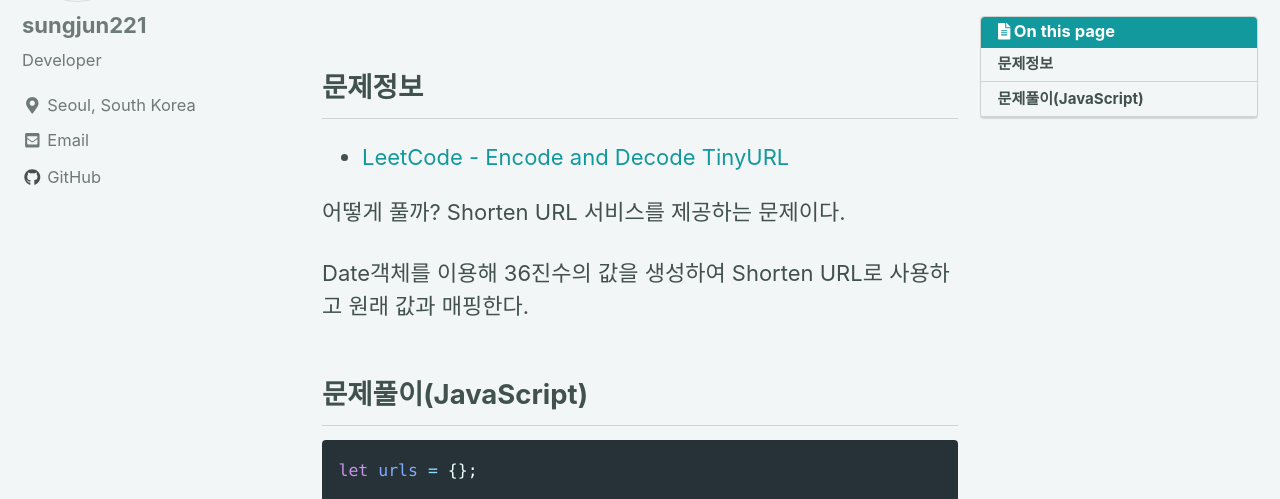
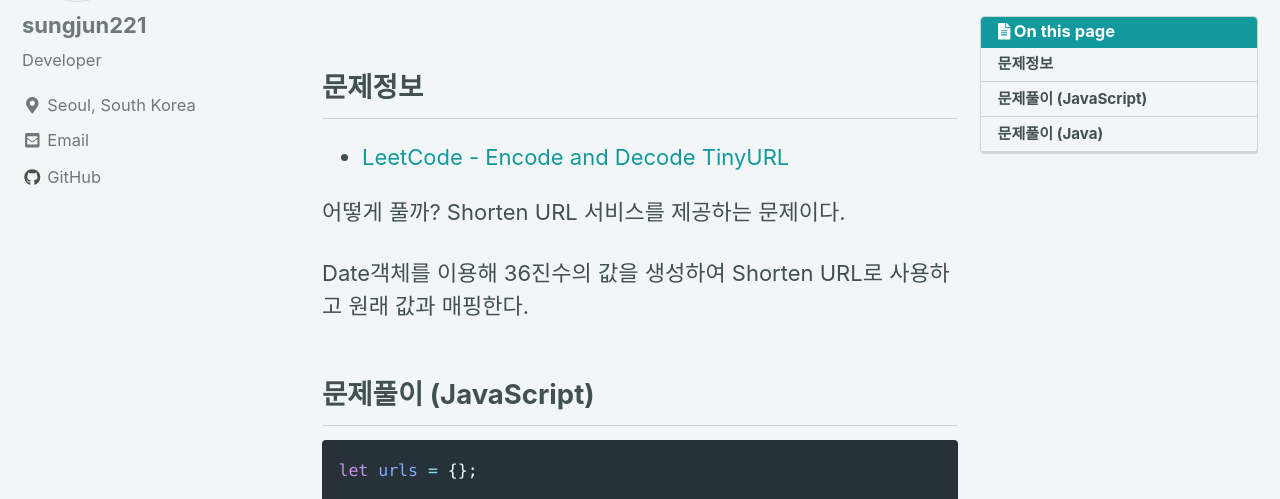
Before and after one commit to sungjun221/sungjun221.github.io, a Jekyll site: the page built from _posts/2019-07-24-encode-and-decode-tinyurl.markdown, in a window 1280 px wide and 1400 px high. Shown: the part 219-718 px from the top of the window. Built offline with Jekyll 4.4.1, drawn with Linux system fonts in a browser that asks for light colours; nearby versions of some CDN libraries; comment, search, counter and statistics services are not loaded; grey boxes are pictures that could not be loaded.

Commit message:
post was modified

```diff
--- a/_posts/2019-07-24-encode-and-decode-tinyurl.markdown
+++ b/_posts/2019-07-24-encode-and-decode-tinyurl.markdown
@@ -22,7 +22,7 @@
 Date객체를 이용해 36진수의 값을 생성하여 Shorten URL로 사용하고 원래 값과 매핑한다.
 
 
-문제풀이(JavaScript)
+문제풀이 (JavaScript)
 -
 ~~~javascript
 let urls = {};
@@ -56,6 +56,8 @@
 }
 ~~~
 
+문제풀이 (Java)
+-
 ~~~java
 import java.util.Date;
 import java.util.HashMap;
```
